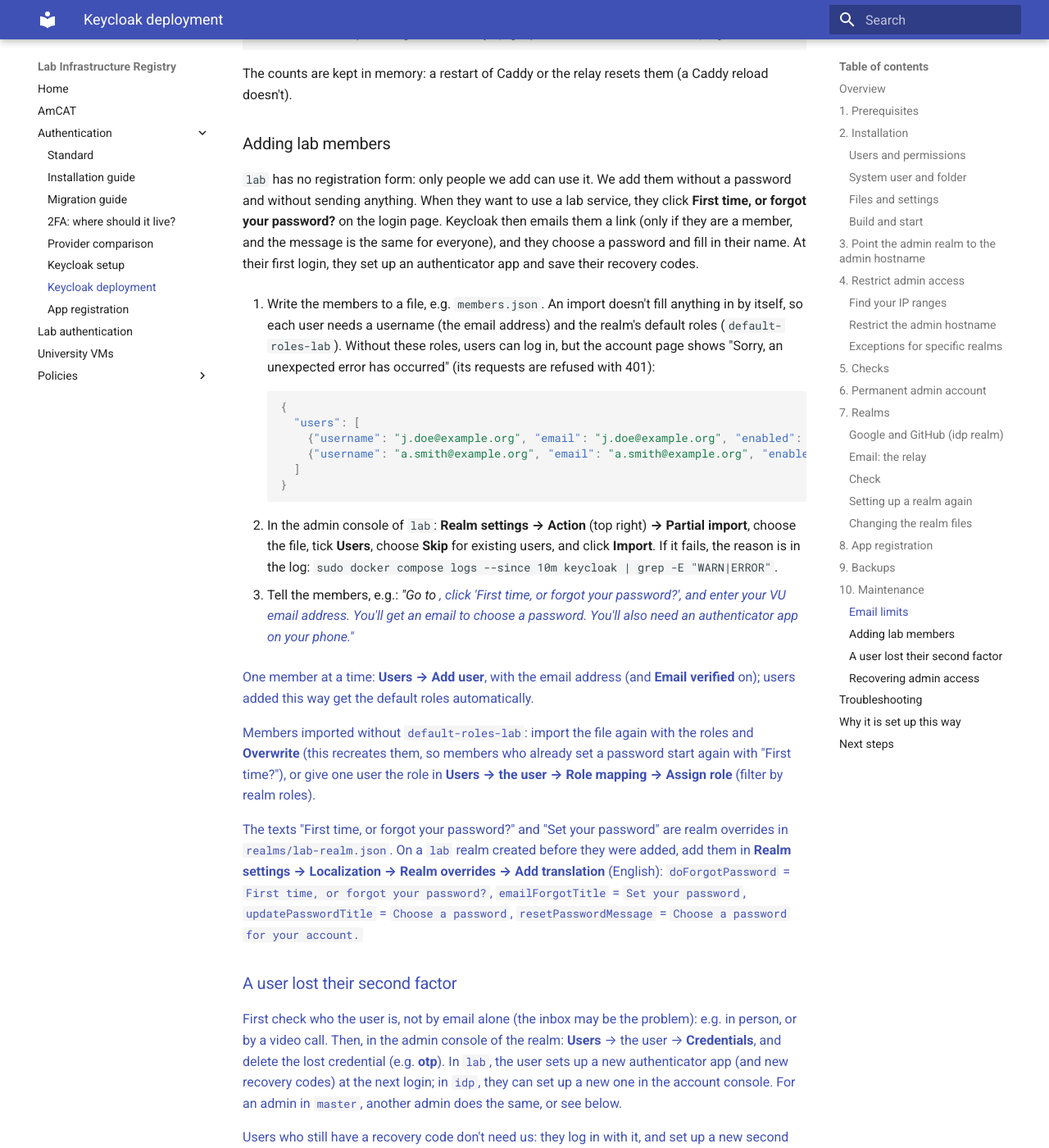
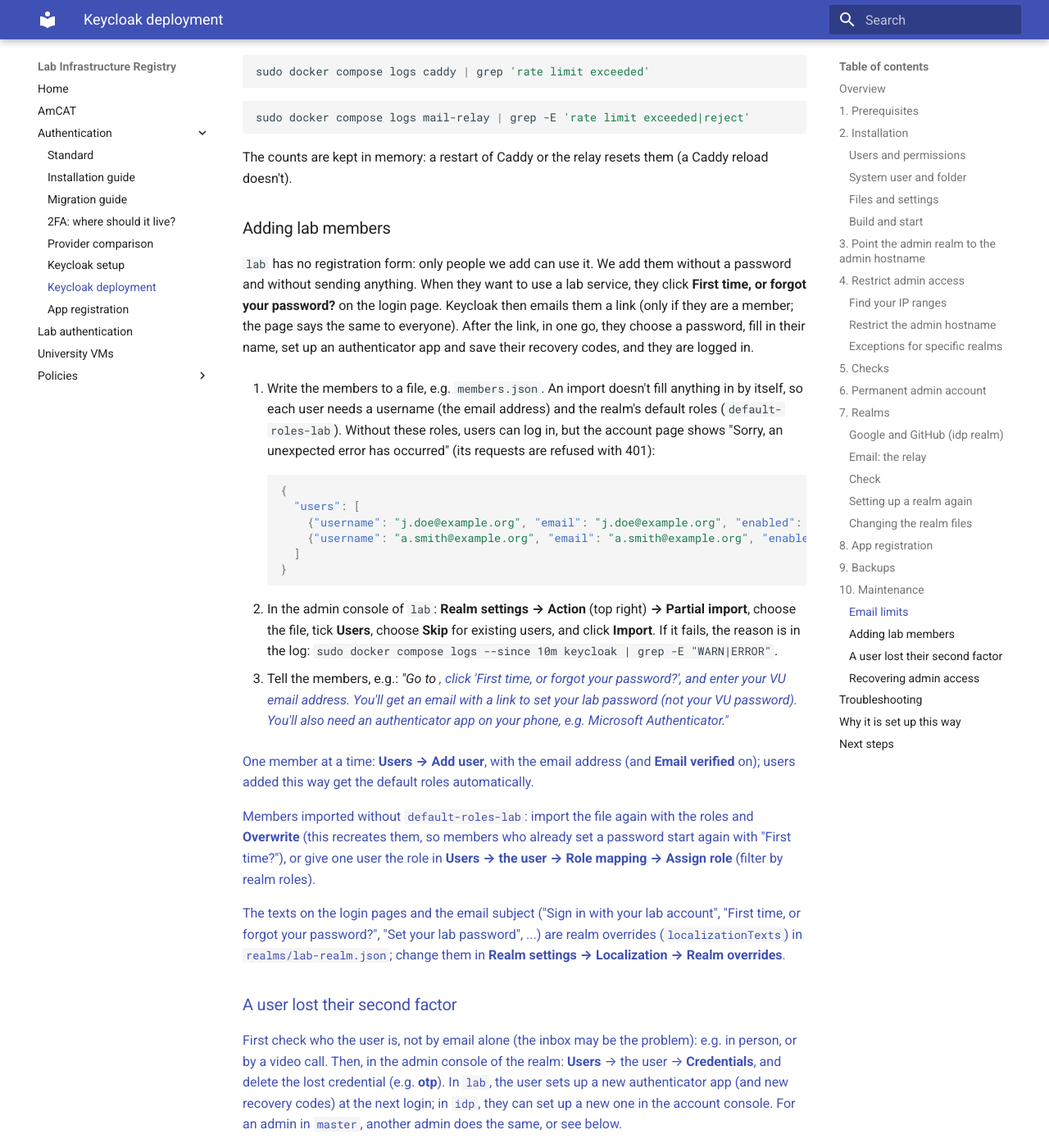
Before and after one commit to kasperwelbers/societal-analytics-lab-infra, an MkDocs documentation site: the page built from docs/keycloak-deploy.md, in a window 1280 px wide and 1400 px high, scrolled down 19585 px. Shown: the whole window at 82% size. Built offline with MkDocs 1.6.1 and Material for MkDocs 9.7.7, drawn with Linux system fonts in a browser that asks for light colours; some of the changed text lies outside the part shown.

Commit message:
Lab login: one pass for first time and forgot password, remember me
- Forgot password / first time (lab, idp): email link, then the second
  factor if the user has one (before the new password), the new password,
  and in lab OTP setup for users without one; logged in at the end, no
  second login. Replaces the force-login flow.
- Required action priorities: password, name, OTP, recovery codes (by
  default OTP setup came before the password).
- lab: Remember me (7 days idle, 30 days max); texts on the login pages
  and the email ("Sign in with your lab account", "Set your lab
  password", ...).
- lab, idp: email links valid 30 minutes instead of 5.
- Docs: overview, runbook (adding members, email limit counts), realm
  README, findings (recommending 2FA via kc_action with Cancel; partial
  import gives no roles).

Tested on a fresh stack: new member from the account page (password,
name, OTP, codes, account page loads), reset with OTP in lab and idp
(amr mfa), reset without 2FA, remember me cookie, and the passkey,
consent, email change and app registration suites.

Co-Authored-By: Claude Opus 5.5 <noreply@anthropic.com>
Claude-Session: https://claude.ai/code/session_019W6Pqxp2q1zbwJeh2ybKkP

````diff
--- a/docs/keycloak-deploy.md
+++ b/docs/keycloak-deploy.md
@@ -345,11 +345,11 @@ The realms are in `realms/` as complete Keycloak realm files (`master-realm.json
 In all realms:
 
 * **2FA:** OTP (authenticator app), passkeys or security keys, and recovery codes count as a second factor. Users can also sign in with only a passkey ("Sign in with Passkey" on the login page), which counts as 2FA, also where 2FA is mandatory. With mandatory 2FA, users without a second factor are asked to set up OTP when they log in. After setting up OTP, users set up recovery codes. In `idp`, Google and GitHub replace only the password: the second factor is asked after them, in the same way. All login paths, and why: [How users log in](./keycloak.md#how-users-log-in).
-* **Forgot password** (`lab`, `idp`): after the new password, users log in again, with their second factor. The email link never replaces the second factor.
+* **Forgot password, or first time** (`lab`, `idp`): after the email link (valid 30 minutes), users with a second factor enter it, then choose a new password, and are logged in. The email link never replaces the second factor. In `lab`, users without a second factor set one up in the same go.
 * **The `amr` claim** in tokens contains `mfa` when a second factor was used, and `pwd` for a password (for our software: `OIDC_MFA_CLAIM=amr:mfa`, see the [Authentication standard](./auth.md)).
 * **Passwords:** at least 10 characters, with an uppercase letter and a digit, not equal to the username or email.
 * **Login action timeout** 30 minutes for each page of the login (e.g. setting up 2FA, saving the recovery codes), brute force detection, and login and admin events kept for 90 days.
-* **Sessions** at Keycloak last 30 minutes in `lab` and `idp` (applications keep their own sessions), and up to 8 hours in `master`.
+* **Sessions** at Keycloak last 30 minutes in `lab` and `idp` (applications keep their own sessions), and up to 8 hours in `master`. In `lab`, **Remember me** on the login page keeps users logged in on that device for up to 30 days (7 days idle).
 * **The email address is the username**, and users log in with it. In `lab` and `idp`, users change their address in the account console (**Personal info → Update email**): the address, and with it the username, only changes after they confirm the new address with a link sent to it. The user stays the same (same `sub`), also for users who log in with Google or GitHub. In `master`, which has no email server, admins change an address in the admin console. Existing usernames without an email address (`temp-admin`, a recovery admin) keep working.
 * **Registration** (in `idp`) asks only for email and name: users choose their password after verifying their email address. This is Keycloak's default when email verification is on, so that nobody can set a password for an address they don't own.
 
@@ -537,7 +537,7 @@ Keycloak has no limit on the emails it sends. Without limits, anyone could use t
 | **Per app** (client ID), only in `idp` | Caddy; `caddy/email-tiers.caddy` | 25 per 30 minutes; tier2 100, tier3 500 | Requests that can send an email, through that app | That person sees "This app has reached its limit for sign-ups and password resets" |
 | **All email** | The relay; `.env`: `EMAIL_RELAY_LIMIT` per `EMAIL_RELAY_LIMIT_PERIOD` | 400 per hour | Emails actually sent | Keycloak can't send email; users see that the email could not be sent |
 
-The requests that can send an email are the first visit to the "verify your email" page (after registering, or when a user with an unverified email address logs in) and submitting "forgot password". Logins (with password, OTP, passkey, Google or GitHub), token requests and refresh grants, and finishing a password reset from an email that was already sent are never limited.
+The requests that can send an email are the first visit to the "verify your email" page (after registering, or when a user with an unverified email address logs in) and submitting "forgot password". Logins (with password, OTP, passkey, Google or GitHub), token requests and refresh grants, and choosing the new password after the email link are never limited. (Users with a second factor enter it on the reset page after the link, which counts once more: a reset counts 1, or 2 with a second factor.)
 
 **How they count:**
 
@@ -594,7 +594,7 @@ The counts are kept in memory: a restart of Caddy or the relay resets them (a Ca
 
 ### Adding lab members
 
-`lab` has no registration form: only people we add can use it. We add them without a password and without sending anything. When they want to use a lab service, they click **First time, or forgot your password?** on the login page. Keycloak then emails them a link (only if they are a member, and the message is the same for everyone), and they choose a password and fill in their name. At their first login, they set up an authenticator app and save their recovery codes.
+`lab` has no registration form: only people we add can use it. We add them without a password and without sending anything. When they want to use a lab service, they click **First time, or forgot your password?** on the login page. Keycloak then emails them a link (only if they are a member; the page says the same to everyone). After the link, in one go, they choose a password, fill in their name, set up an authenticator app and save their recovery codes, and they are logged in.
 
 1. Write the members to a file, e.g. `members.json`. An import doesn't fill anything in by itself, so each user needs a username (the email address) and the realm's default roles (`default-roles-lab`). Without these roles, users can log in, but the account page shows "Sorry, an unexpected error has occurred" (its requests are refused with 401):
 
@@ -608,13 +608,13 @@ The counts are kept in memory: a restart of Caddy or the relay resets them (a Ca
     ```
 
 2. In the admin console of `lab`: **Realm settings → Action** (top right) **→ Partial import**, choose the file, tick **Users**, choose **Skip** for existing users, and click **Import**. If it fails, the reason is in the log: `sudo docker compose logs --since 10m keycloak | grep -E "WARN|ERROR"`.
-3. Tell the members, e.g.: *"Go to <a lab service>, click 'First time, or forgot your password?', and enter your VU email address. You'll get an email to choose a password. You'll also need an authenticator app on your phone."*
+3. Tell the members, e.g.: *"Go to <a lab service, or https://auth.example.org/realms/lab/account>, click 'First time, or forgot your password?', and enter your VU email address. You'll get an email with a link to set your lab password (not your VU password). You'll also need an authenticator app on your phone, e.g. Microsoft Authenticator."*
 
 One member at a time: **Users → Add user**, with the email address (and **Email verified** on); users added this way get the default roles automatically.
 
 Members imported without `default-roles-lab`: import the file again with the roles and **Overwrite** (this recreates them, so members who already set a password start again with "First time?"), or give one user the role in **Users → the user → Role mapping → Assign role** (filter by realm roles).
 
-The texts "First time, or forgot your password?" and "Set your password" are realm overrides in `realms/lab-realm.json`. On a `lab` realm created before they were added, add them in **Realm settings → Localization → Realm overrides → Add translation** (English): `doForgotPassword` = `First time, or forgot your password?`, `emailForgotTitle` = `Set your password`, `updatePasswordTitle` = `Choose a password`, `resetPasswordMessage` = `Choose a password for your account.`
+The texts on the login pages and the email subject ("Sign in with your lab account", "First time, or forgot your password?", "Set your lab password", ...) are realm overrides (`localizationTexts`) in `realms/lab-realm.json`; change them in **Realm settings → Localization → Realm overrides**.
 
 ### A user lost their second factor
 
````
Also changed, not shown: deploy/keycloak/realms/README.md (+5 -3 lines), docs/auth-providers.md (+4 -1 lines), docs/keycloak.md (+5 -4 lines), 3 other files.
